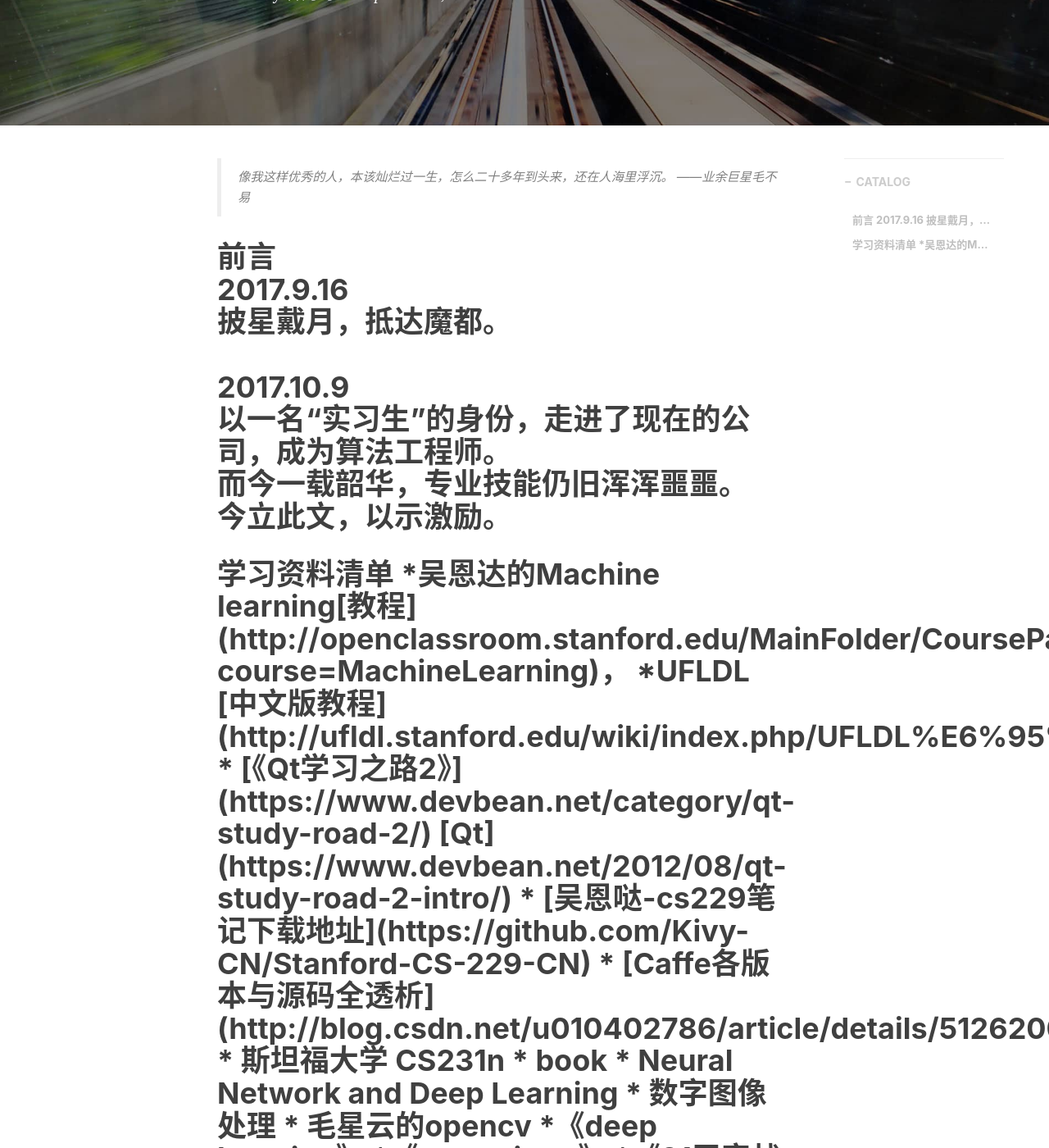
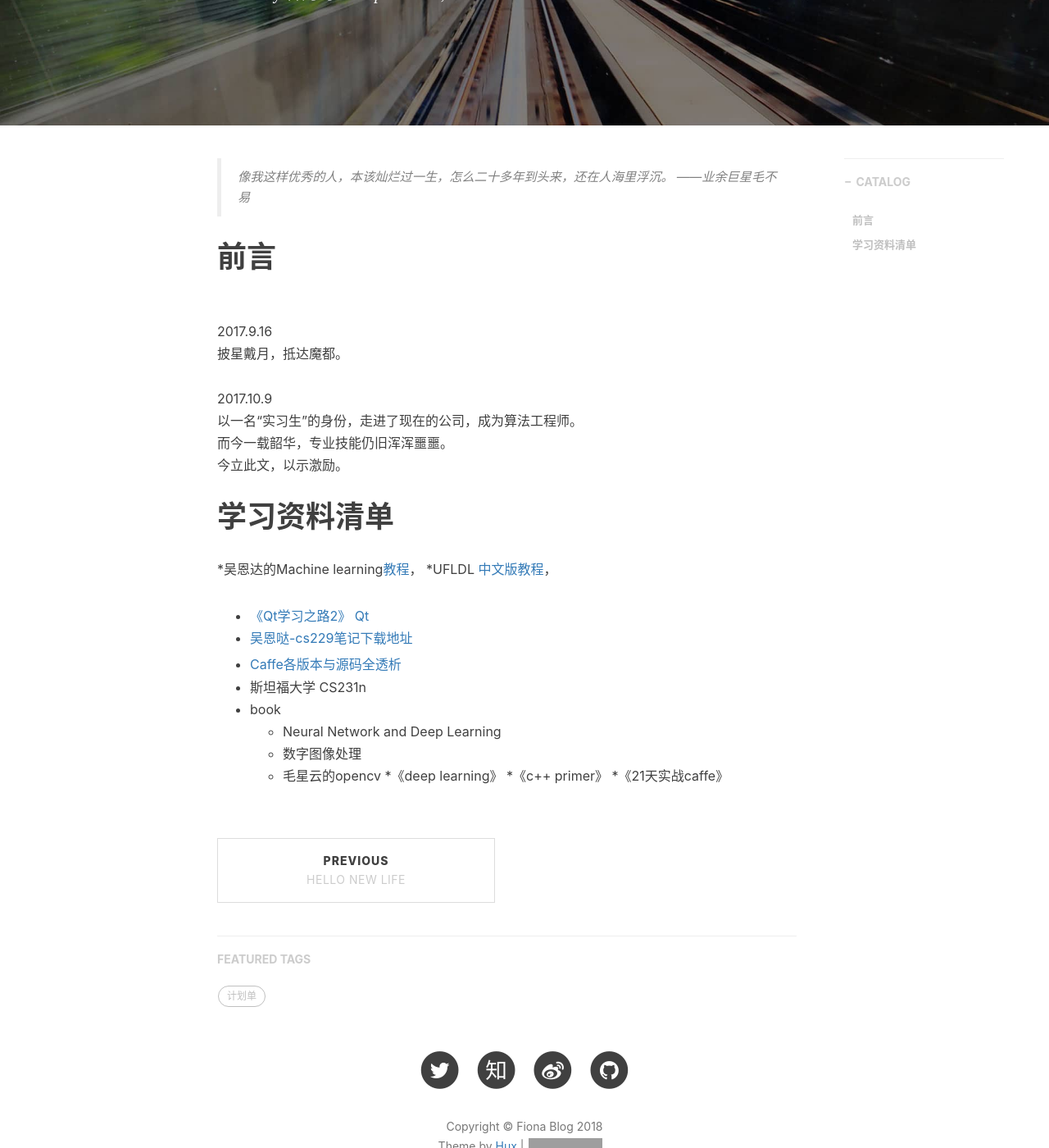
Before and after one commit to guweixin/guweixin.github.io, a Jekyll site: the page built from _posts/2018-09-05-plan.markdown, in a window 1280 px wide and 1400 px high, scrolled down 304 px. Shown: the whole window at 82% size. Built offline with Jekyll 4.4.1, drawn with Linux system fonts in a browser that asks for light colours; nearby versions of some CDN libraries; comment, search, counter and statistics services are not loaded; some of the changed text lies outside the part shown; grey boxes are pictures that could not be loaded.

Commit message:
学习资料整理

```diff
--- a/_posts/2018-09-05-plan.markdown
+++ b/_posts/2018-09-05-plan.markdown
@@ -13,7 +13,7 @@ tags:
 >像我这样优秀的人，本该灿烂过一生，怎么二十多年到头来，还在人海里浮沉。
 >														——业余巨星毛不易
 
-<h1>前言
+<h1>前言</h1>
 <br>2017.9.16
 <br>披星戴月，抵达魔都。
 <br>
@@ -24,7 +24,7 @@ tags:
 <br>
 
 
-<h1>学习资料清单
+<h1>学习资料清单</h1>
 *吴恩达的Machine learning[教程](http://openclassroom.stanford.edu/MainFolder/CoursePage.php?course=MachineLearning)，
 *UFLDL	[中文版教程](http://ufldl.stanford.edu/wiki/index.php/UFLDL%E6%95%99%E7%A8%8B)，
 * [《Qt学习之路2》](https://www.devbean.net/category/qt-study-road-2/)   [Qt](https://www.devbean.net/2012/08/qt-study-road-2-intro/)
```
